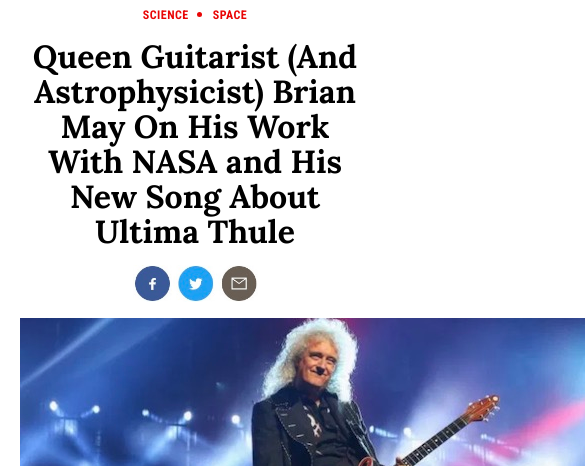
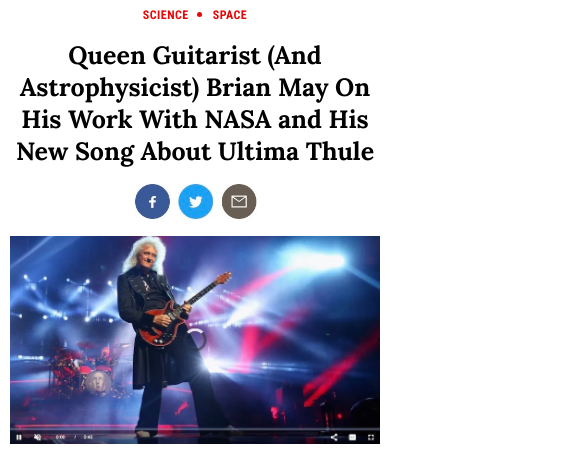
Before and after one commit to bruno-li/time-page, a website: page index.html in a window 390 px wide. Shown: the part 72-538 px from the top of the page, 585 px wide, since content can reach past the window. Drawn offline with Linux system fonts and the light colour scheme.

Commit message:
done with media queries

```diff
--- a/index.html
+++ b/index.html
@@ -62,7 +62,7 @@
             </div>
                     <!-- Image with a caption -->
             <figure class="header__figure">
-                <img class="header__figure__image" src="img/header-video.jpg"
+                <img class="header__figure__img" src="img/header-video.jpg"
                 alt="interview video">
             </figure>
         </header>
--- a/sass/_content.scss
+++ b/sass/_content.scss
@@ -10,10 +10,10 @@
         width: 90%;
     }
     @include respond(small-phone) {
+        width: 95%;
         margin: 77px auto;
     }
 }
-
 
 // HEADING
 .header{
@@ -63,11 +63,15 @@
                 line-height: 45px;
             }
             @include respond(small-phone) {
-                font-size: 32px;
-                line-height: 35px;
+                font-size: 25px;
+                line-height: 32px;
             }
         }
-
+        &__figure{
+            &__img{
+                width: 100%;
+            }
+        }
         // SOCIAL MEDIA ICON
         &__social-media{
             margin: 1rem 0;
@@ -92,7 +96,6 @@
 
 // MAIN CONTENT
 .main-content{
-
     &__author{
         font-family: "PT Serif", sans-serif;
         font-size: 13px;
--- a/sass/_footer.scss
+++ b/sass/_footer.scss
@@ -4,6 +4,7 @@
     flex-direction: column;
     margin: 2rem auto;
     border-top: 1px solid #D7D7D9;
+
     // LOGO AND SOCIAL MEDIA
     .figure {
         margin: 0 auto;
@@ -28,14 +29,15 @@
     // FIRST COL
     &__first-col{
         margin-left: 2rem;
+         // MEDIA QUERIES
+          @include respond(small-phone){
+           margin-left: 10px;
+           flex: 0 0 45%;
+          }
         &__items{
             list-style: none;
             padding: 5px 0;
-            // MEDIA QUERIES
-            @include respond(small-phone){
-                margin-left:  10px;
-                margin-right: 32px;
-            }
+
             &__link{
                 font-size: 16.5px;
                 line-height: 12px;
@@ -53,15 +55,12 @@
         // MEDIA QUERIES
         @include respond(small-phone){
             margin-bottom: 2rem;
+            flex: 0 0 45%;
+
         }
         &__items{
             list-style: none;
             padding: 5px 0;
-            // MEDIA QUERIES
-            @include respond(small-phone){
-                margin-right: 32px;
-
-            }
             &__link{
                 font-size: 16.5px;
                 line-height: 12px;
@@ -79,14 +78,17 @@
         // MEDIA QUERIES
         @include respond(small-phone){
             margin-bottom: 2rem;
+            margin-left: 10px;
+            flex: 0 0 45%;
+
         }
         &__items{
             list-style: none;
             padding: 5px 0;
                  // MEDIA QUERIES
                  @include respond(small-phone){
-                     margin-left: 10px;
-                    margin-right: 32px;
+                    //  margin-left: 10px;
+                    // margin-right: 32px;
                 }
             &__link{
                 font-size: 16.5px;
@@ -104,12 +106,17 @@
     // FOURTH COL
     &__fourth-col{
         margin-right: 2rem;
+        // MEDIA QUERIES
+        @include respond(phone){
+            margin-right: 0;
+            flex: 0 0 45%;
+        }
         &__items{
             list-style: none;
             padding: 5px 0;
                  // MEDIA QUERIES
                  @include respond(small-phone){
-                    margin-right: 32px;
+                    // margin-right: 32px;
                 }
             &__link{
                 font-size: 16.5px;
--- a/sass/_navigation.scss
+++ b/sass/_navigation.scss
@@ -42,6 +42,10 @@
             &__img{
                 width: 75px;
             }
+            // MEDIA QUERIES
+            @include respond(small-phone){
+                margin-left: 4rem;
+            }
         }
     }
 
@@ -57,6 +61,9 @@
         }
         @include respond(phone) {
             margin-right: 0;
+        }
+        @include respond(small-phone){
+                display: none;
         }
         // LINKS
         &__list{
```
Also changed, not shown: css/style.css.
